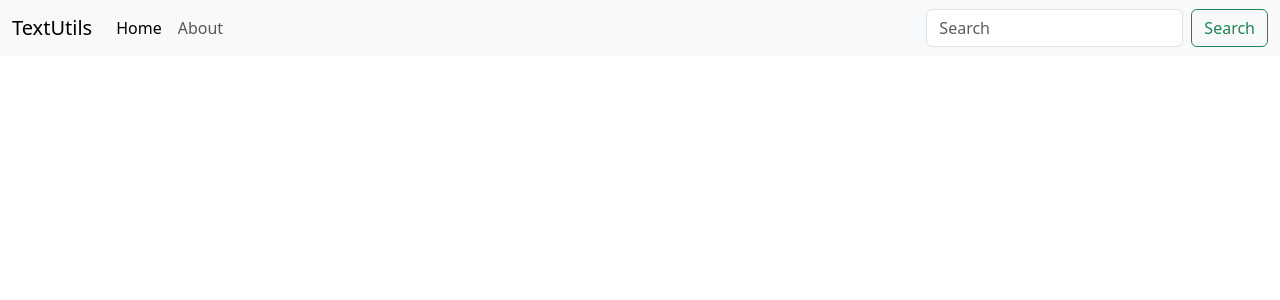
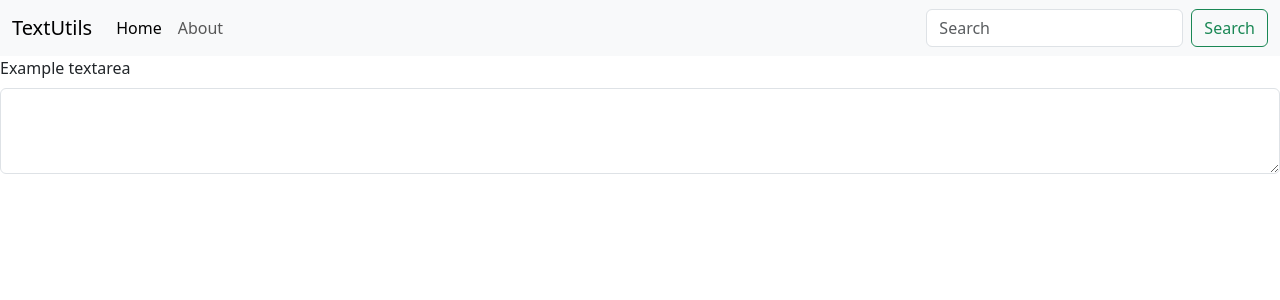
Before and after one commit to HarshSisodia/React_TextUtils, a React (Create React App) app: page / in a window 1280 px wide. Shown: the top 300 px of the page. Built offline with nearby package versions, Linux system fonts and the light colour scheme.

Commit message:
update file

```diff
--- a/src/App.js
+++ b/src/App.js
@@ -1,7 +1,7 @@
 
 import './App.css';
 import Navbar from './Components/Navbar';
-import textForm from './Components/textForm';
+import TextForm from './Components/TextForm';
 
 function App() {
   return (
@@ -10,7 +10,7 @@ function App() {
   //and to avoid using extra div tag in the DOM
 <>
 <Navbar title = "TextUtils" aboutText="About"/>
-<textForm/>
+<TextForm/>
 {/* <Navbar/> */}
 {/* <Navbar title = "TextUtils"/> */}
 
--- a/src/Components/textForm.js
+++ b/src/Components/textForm.js
@@ -1,6 +1,6 @@
 import React from 'react'
 
-export default function textForm() {
+export default function TextForm() {
   return (
     <div>
         <div class="mb-3">
```
